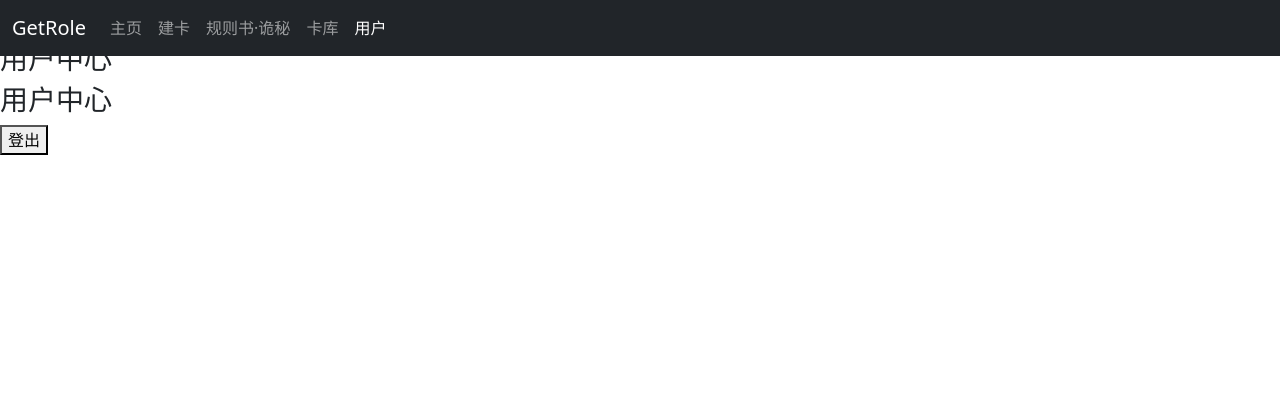
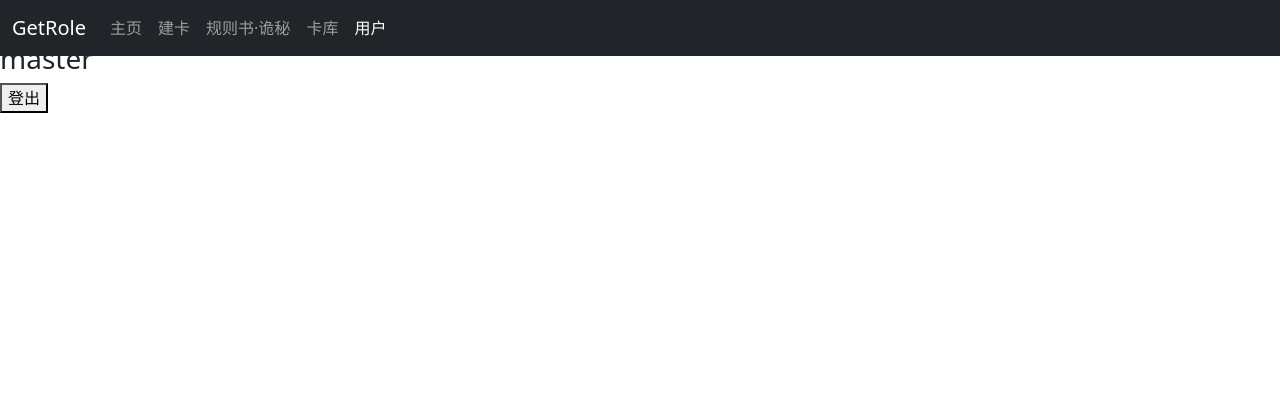
Before and after one commit to DDScx/GR01, a Flask app: page /user in a window 1280 px wide. Shown: the top 420 px of the page. Run offline with Flask 3, Linux system fonts and the light colour scheme; the visitor is signed in with stand-in values (Sample User, id 1); some libraries are stand-ins or nearby versions.

Commit message:
.1版本

```diff
--- a/watchlist/templates/user.html
+++ b/watchlist/templates/user.html
@@ -2,8 +2,7 @@
 
 {% block content %}
 <h3>用户中心</h3>
-<h3>用户中心</h3>
-<h3>用户中心</h3>
+<h3>master</h3>
 <a href="{{ url_for('logout') }}">
     <button onclick="return confirm('确定要登出用户吗？')">登出</button>
 </a>
```
